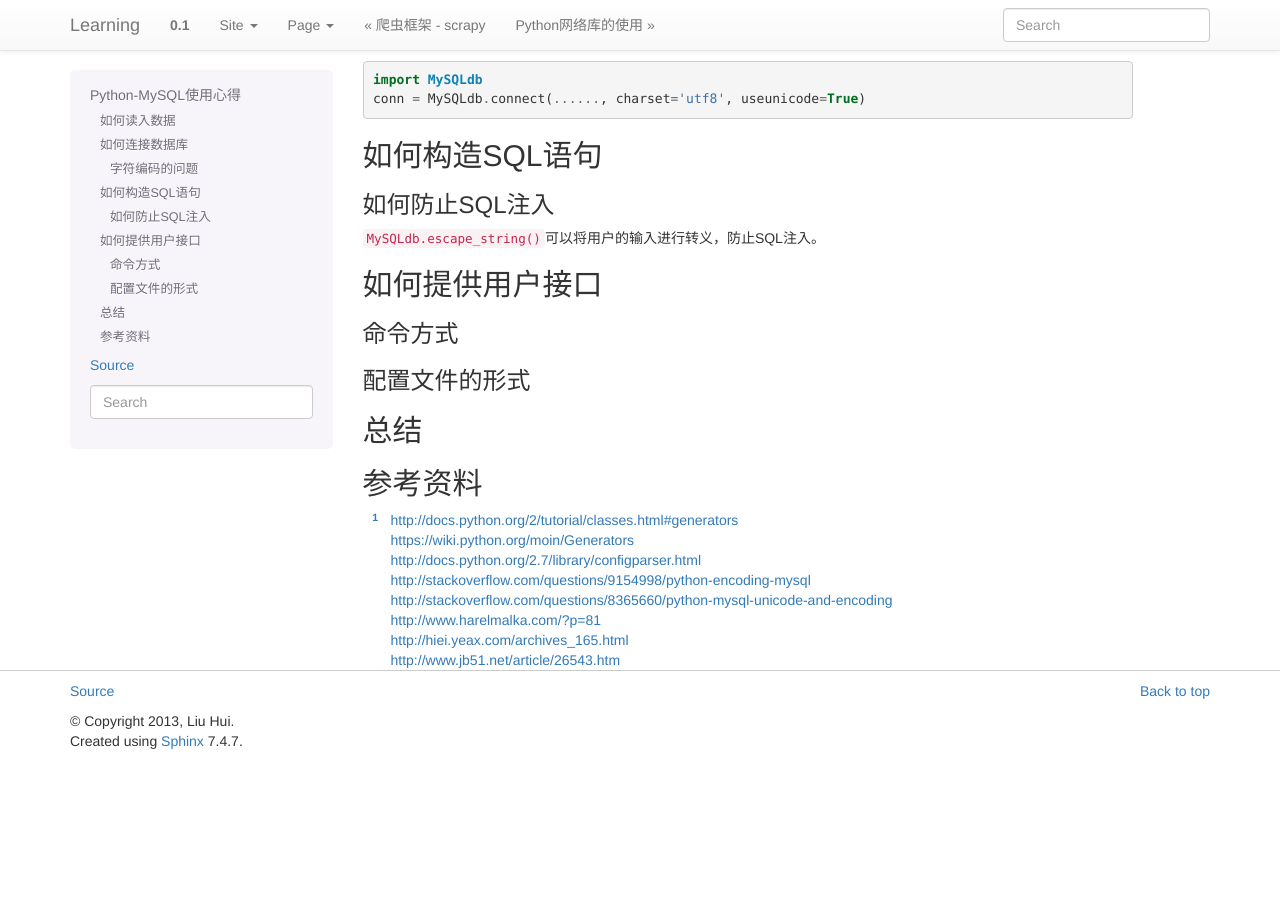
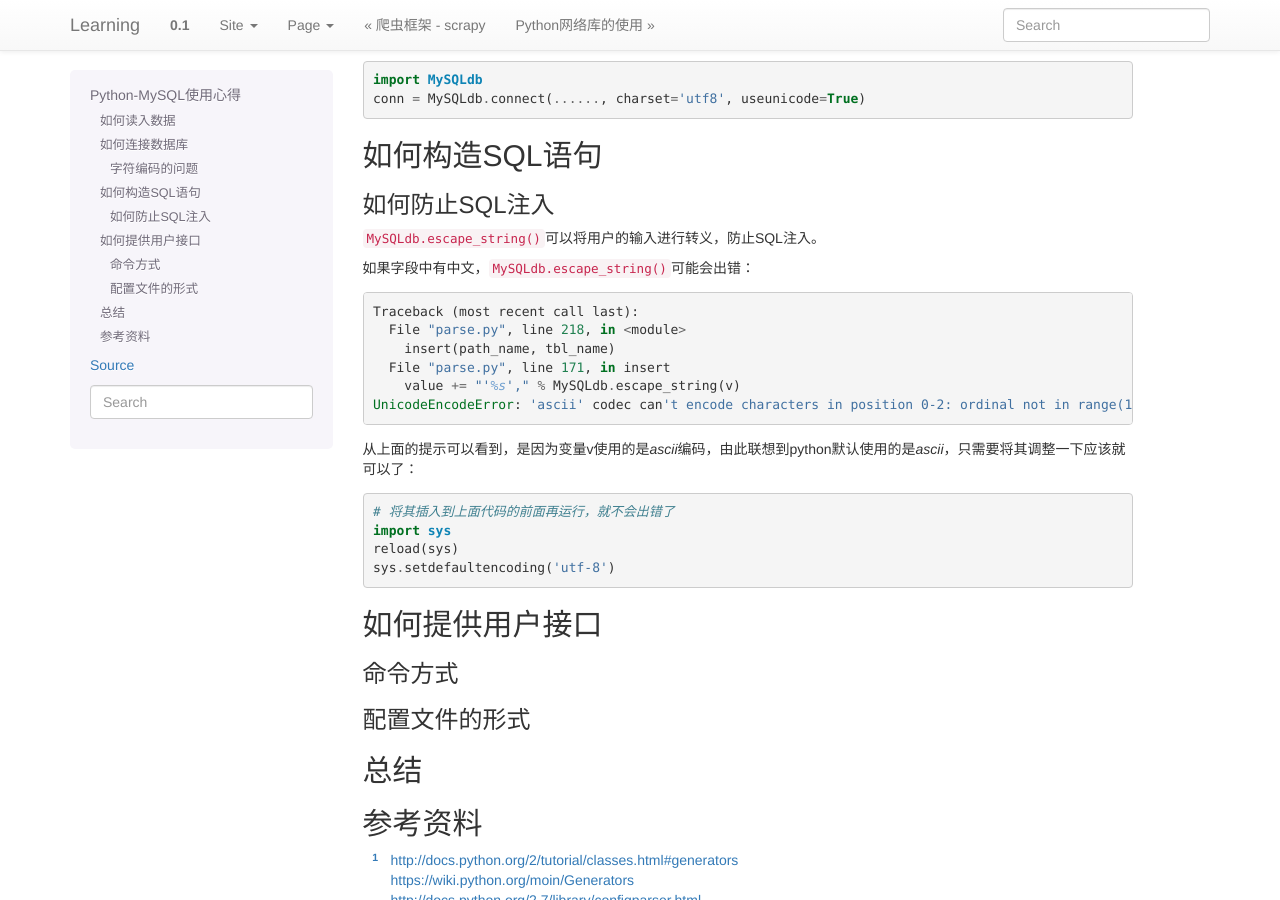
Before and after one commit to huiliu/learning.docs.hui, a Sphinx documentation site: the page built from source/pymysql.rst, in a window 1280 px wide and 900 px high, scrolled down 750 px. Built offline with Sphinx 7.4.7, drawn with Linux system fonts in a browser that asks for light colours; formulas are drawn with MathJax 3; before the commit the page ends 1511 px from its top, so only the background shows below that.

Commit message:
UPDATE MySQLdb
MySQLdb.escape_string()函数不能调整字符编码，使用中文时什么出现问题

```diff
--- a/source/mysql_tuning.rst
+++ b/source/mysql_tuning.rst
@@ -28,7 +28,7 @@ MySQL可以缓存将查询结果，当客户再次查询时会直接将结果返
         SELECT ... INTO DUMPFILE ...
         SELECT * FROM ... WHERE autoincrement_col IS NULL;
 
-*   另外，如果查询中包含一下特殊函数，查询结果也不会被缓存。
+*   另外，如果查询中包含以下特殊函数，查询结果也不会被缓存。
 
 相关服务器变量和状态值
 ----------------------
--- a/source/pymysql.rst
+++ b/source/pymysql.rst
@@ -52,6 +52,26 @@ Python-MySQL使用心得
 ----------------
 ``MySQLdb.escape_string()``\ 可以将用户的输入进行转义，防止SQL注入。
 
+如果字段中有中文，\ ``MySQLdb.escape_string()``\ 可能会出错：
+
+.. sourcecode:: python
+
+    Traceback (most recent call last):
+      File "parse.py", line 218, in <module>
+        insert(path_name, tbl_name)
+      File "parse.py", line 171, in insert
+        value += "'%s'," % MySQLdb.escape_string(v)
+    UnicodeEncodeError: 'ascii' codec can't encode characters in position 0-2: ordinal not in range(128)
+
+从上面的提示可以看到，是因为变量v使用的是\ `ascii`\ 编码，由此联想到python默认\
+使用的是\ `ascii`\ ，只需要将其调整一下应该就可以了：
+
+.. sourcecode:: python
+
+    # 将其插入到上面代码的前面再运行，就不会出错了
+    import sys
+    reload(sys)
+    sys.setdefaultencoding('utf-8')
 
 如何提供用户接口
 ==================
```
